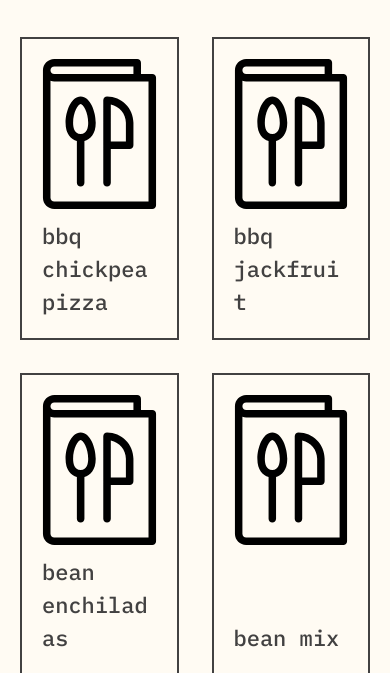
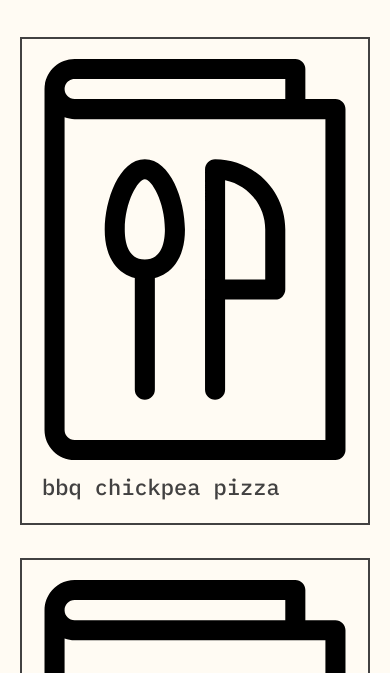
Before and after one commit to adrhumphreys/recipes, a Gatsby site: page / in a window 390 px wide. Shown: the part 171-844 px from the top of the page. Built offline with nearby package versions, Linux system fonts and the light colour scheme; Gatsby itself is replaced by a stand-in of ours.

Commit message:
one column on mobile and removing work break

```diff
--- a/src/styles.css
+++ b/src/styles.css
@@ -29,7 +29,6 @@ html, body {
     min-height: calc(100vh - 6px);
     text-rendering: optimizeLegibility;
     -webkit-font-smoothing: antialiased;
-    word-break: break-word;
     line-height: 1.5;
 }
 
@@ -177,7 +176,7 @@ h2 {
 
 .recipe-tiles {
     display: grid;
-    grid-template-columns: repeat(2, 1fr);
+    grid-template-columns: repeat(1, 1fr);
     grid-gap: 33px;
     margin-bottom: 40px;
 }
```
